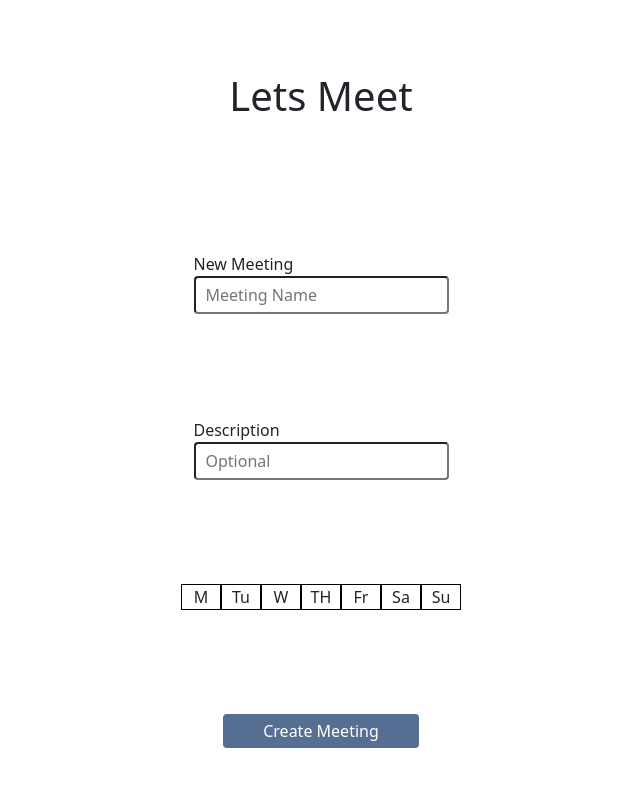
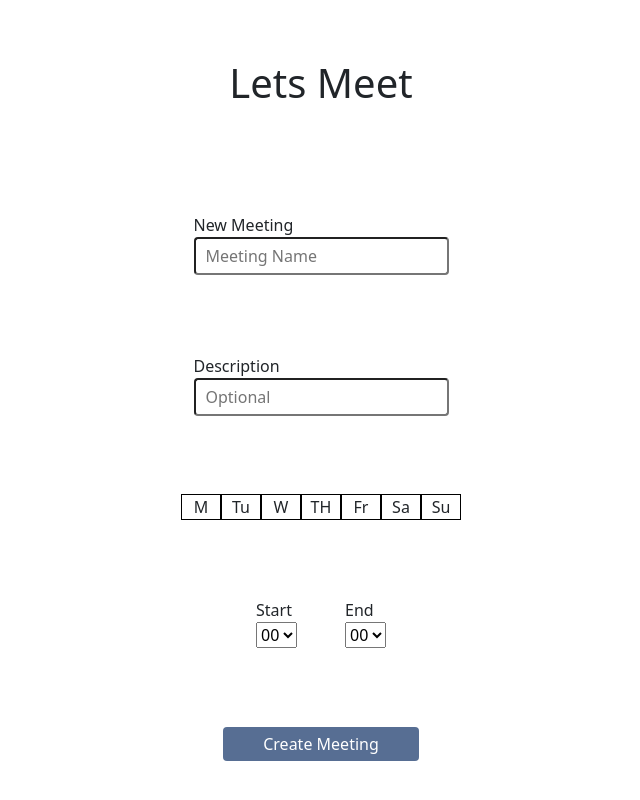
Before and after one commit to 397-f22/LetsMeet, a React (Vite) app: page / in a window 1280 px wide. Shown: the whole page, without its empty margins (319-959 px from the left). Built offline with nearby package versions, Linux system fonts and the light colour scheme.

Commit message:
add start and end time input fields

```diff
--- a/src/components/Administrative.jsx
+++ b/src/components/Administrative.jsx
@@ -1,33 +1,47 @@
-import React, { useState } from "react";
-import Date from "./Date";
-import FormStepper from "./FormStepper";
-import Login from "./Login";
+import React, { useState } from 'react';
+import Date from './Date';
+import FormStepper from './FormStepper';
+import Login from './Login';
 
 const validateUserData = (key, val) => {
   switch (key) {
-    default: return '';
+    default:
+      return '';
   }
 };
 
-const InputField = ({name, text, state, change}) => (
+const InputField = ({ name, text, state, change }) => (
   <div className="mb-3">
-    <label htmlFor={name} className="form-label">{text}</label>
-    <input className="form-control" id={name} name={name}
-      defaultValue={state.values?.[name]} onChange={change} />
+    <label htmlFor={name} className="form-label">
+      {text}
+    </label>
+    <input
+      className="form-control"
+      id={name}
+      name={name}
+      defaultValue={state.values?.[name]}
+      onChange={change}
+    />
     <div className="invalid-feedback">{state.errors?.[name]}</div>
   </div>
 );
 
-const ButtonBar = ({message, disabled}) => {
+const ButtonBar = ({ message, disabled }) => {
   return (
     <div className="d-flex">
-      <button type="submit" className="btn btn-primary me-auto" disabled={disabled}>Submit</button>
+      <button
+        type="submit"
+        className="btn btn-primary me-auto"
+        disabled={disabled}
+      >
+        Submit
+      </button>
       <span className="p-2">{message}</span>
     </div>
   );
 };
 
-const SignupEditor = ({ }) => {
+const SignupEditor = ({}) => {
   const eventId = uuidv4();
   const [update, result] = useDbUpdate(`/event/${eventId}`);
   const [state, change] = useFormData(validateUserData);
@@ -39,42 +53,110 @@ const SignupEditor = ({ }) => {
   };
   return (
     <form onSubmit={submit} className={state.errors ? 'was-validated' : null}>
-      <InputField name="meetingName" text="Meeting Name" state={state} change={change}/>
-      <InputField name="description" text="Description" state={state} change={change}/>
-      <ButtonBar message=""/>
+      <InputField
+        name="meetingName"
+        text="Meeting Name"
+        state={state}
+        change={change}
+      />
+      <InputField
+        name="description"
+        text="Description"
+        state={state}
+        change={change}
+      />
+      <ButtonBar message="" />
     </form>
   );
-}
+};
 
 const Signup = () => {
   return (
     <div className="container">
       <h1>LetsMeet</h1>
-      <SignupEditor/>
+      <SignupEditor />
       <div>Days of a Week</div>
     </div>
   );
 };
 
 const Administrative = (handleChange, values, Signup) => {
+  const weekDays = ['M', 'Tu', 'W', 'TH', 'Fr', 'Sa', 'Su'];
+  const startHours = [
+    '00',
+    '01',
+    '02',
+    '03',
+    '04',
+    '05',
+    '06',
+    '07',
+    '08',
+    '09',
+    '10',
+    '11',
+    '12',
+    '13',
+    '14',
+    '15',
+    '16',
+    '17',
+    '18',
+    '19',
+    '20',
+    '21',
+    '22',
+    '23',
+  ];
+  const endHours = [
+    '01',
+    '02',
+    '03',
+    '04',
+    '05',
+    '06',
+    '07',
+    '08',
+    '09',
+    '10',
+    '11',
+    '12',
+    '13',
+    '14',
+    '15',
+    '16',
+    '17',
+    '18',
+    '19',
+    '20',
+    '21',
+    '22',
+    '23',
+    '24',
+  ];
 
-    const weekDays = ['M', 'Tu', 'W', 'TH', 'Fr', 'Sa', 'Su'];
+  const [meetingNameState, setMeetingNameState] = useState();
+  const [descriptionState, setDescriptionState] = useState();
+  const [daysState, setDaysState] = useState();
+  const [startState, setStartState] = useState();
+  const [endState, setEndState] = useState();
+
   return (
     <div
       className="container"
       style={{
-        display: "flex",
-        flexDirection: "column",
-        justifyContent: "space-around",
-        height: "100vh",
-        alignItems: "center",
+        display: 'flex',
+        flexDirection: 'column',
+        justifyContent: 'space-around',
+        height: '100vh',
+        alignItems: 'center',
       }}
     >
       <h1
         style={{
-          display: "flex",
-          justifyContent: "center",
-          padding: "20px",
+          display: 'flex',
+          justifyContent: 'center',
+          padding: '20px',
         }}
       >
         Lets Meet
@@ -83,9 +165,9 @@ const Administrative = (handleChange, values, Signup) => {
         New Meeting
         <input
           style={{
-            display: "block",
-            borderRadius: "4px",
-            padding: "5px 10px",
+            display: 'block',
+            borderRadius: '4px',
+            padding: '5px 10px',
           }}
           type="text"
           placeholder="Meeting Name"
@@ -97,9 +179,9 @@ const Administrative = (handleChange, values, Signup) => {
         Description
         <input
           style={{
-            display: "block",
-            borderRadius: "4px",
-            padding: "5px 10px",
+            display: 'block',
+            borderRadius: '4px',
+            padding: '5px 10px',
           }}
           type="text"
           placeholder="Optional"
@@ -108,17 +190,51 @@ const Administrative = (handleChange, values, Signup) => {
         />
       </label>
 
-      <div className="daySelector" style={{display:"flex"}}>
-        {weekDays.map(day => (<div className="daySelectorTile" style={{width: "2.5rem", border: "1px solid #000000", textAlign: "center"}}>{day}</div>))}
+      <div className="daySelector" style={{ display: 'flex' }}>
+        {weekDays.map((day) => (
+          <div
+            className="daySelectorTile"
+            style={{
+              width: '2.5rem',
+              border: '1px solid #000000',
+              textAlign: 'center',
+            }}
+          >
+            {day}
+          </div>
+        ))}
       </div>
-      <div style={{ display: "flex", flexDirection: "column", gap: "10px" }}>
+
+      <div style={{ display: 'flex', gap: '3rem' }}>
+        <div>
+          Start
+          <div>
+            <select>
+              {startHours.map((h) => (
+                <option value={h}>{h} </option>
+              ))}
+            </select>
+          </div>
+        </div>
+        <div>
+          End
+          <div>
+            <select>
+              {startHours.map((h) => (
+                <option value={h}>{h} </option>
+              ))}
+            </select>
+          </div>
+        </div>
+      </div>
+      <div style={{ display: 'flex', flexDirection: 'column', gap: '10px' }}>
         <button
           style={{
-            borderRadius: "4px",
-            padding: "5px 40px",
-            backgroundColor: "#576e93",
-            color: "white",
-            border: "none",
+            borderRadius: '4px',
+            padding: '5px 40px',
+            backgroundColor: '#576e93',
+            color: 'white',
+            border: 'none',
           }}
           className="shadow-md"
           onClick={Signup}
```
